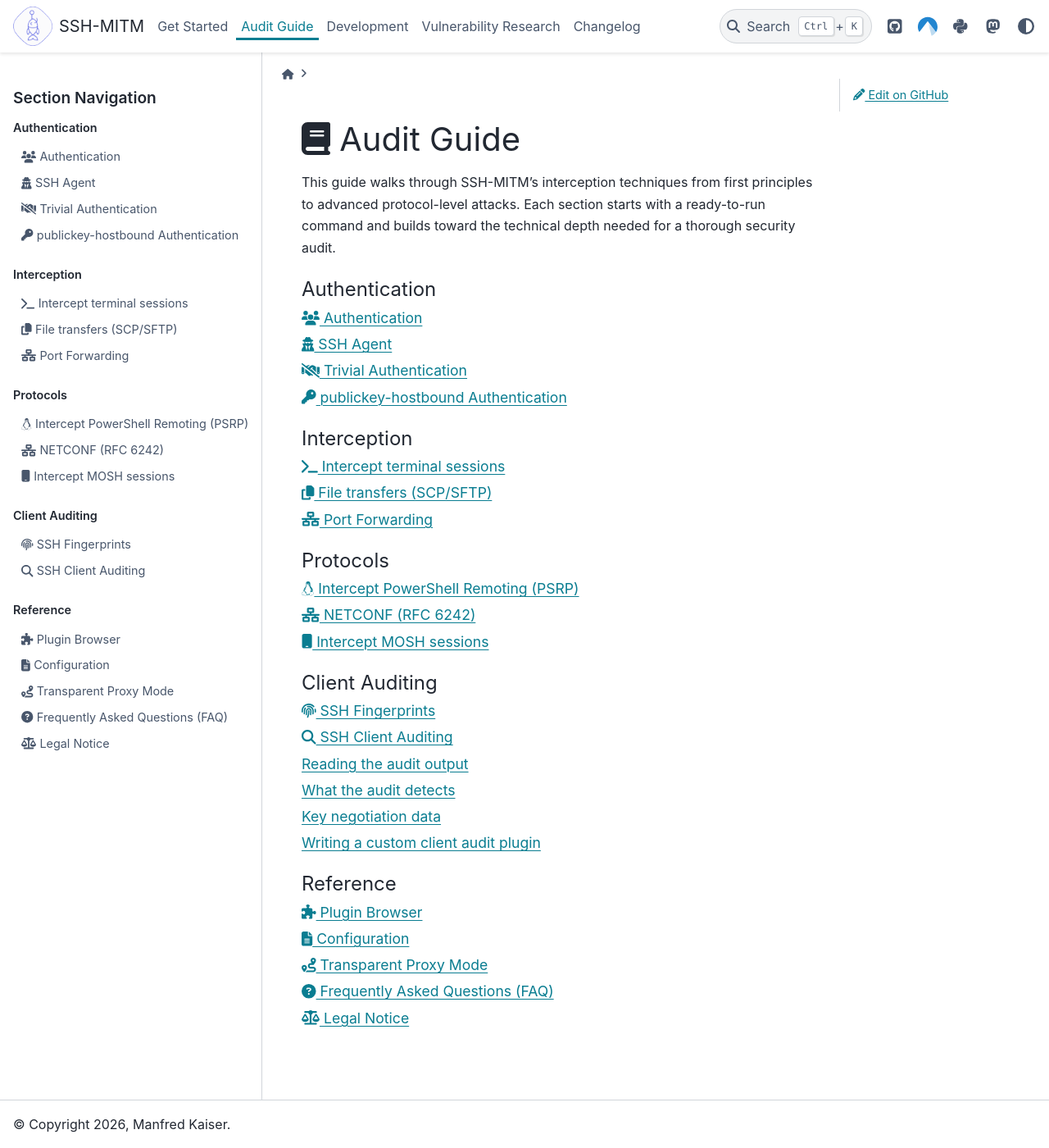
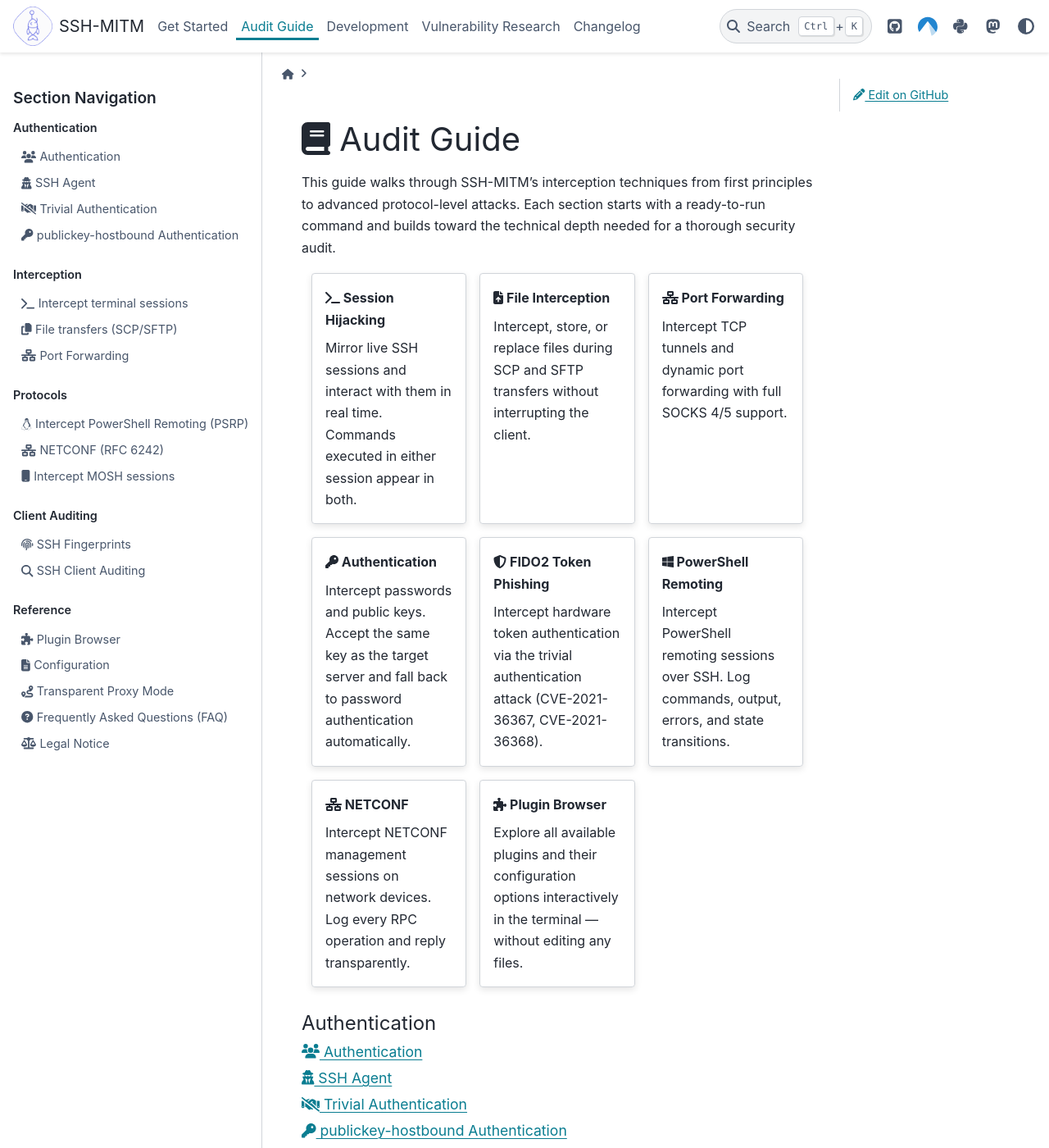
Before and after one commit to ssh-mitm/ssh-mitm, a Sphinx documentation site: the page built from doc/user_guide/index.rst, in a window 1280 px wide and 1400 px high. Shown: the whole window at 82% size. Built offline with Sphinx 7.4.7 and the PyData theme 0.15.4, drawn with Linux system fonts in a browser that asks for light colours; pages that are not in the unit, such as notebooks, are missing from menus; the version number is read from the project's files by our own code.

Commit message:
docs: move feature cards to Audit Guide index, simplify homepage to CTA + research

```diff
--- a/doc/user_guide/index.rst
+++ b/doc/user_guide/index.rst
@@ -5,6 +5,66 @@
 principles to advanced protocol-level attacks. Each section starts with
 a ready-to-run command and builds toward the technical depth needed for
 a thorough security audit.
+
+.. grid:: 1 2 3 3
+   :gutter: 3
+
+   .. grid-item-card:: :fas:`terminal` Session Hijacking
+      :link: sessions
+      :link-type: doc
+
+      Mirror live SSH sessions and interact with them in real time.
+      Commands executed in either session appear in both.
+
+   .. grid-item-card:: :fas:`file-arrow-up` File Interception
+      :link: file_transfer
+      :link-type: doc
+
+      Intercept, store, or replace files during SCP and SFTP transfers
+      without interrupting the client.
+
+   .. grid-item-card:: :fas:`network-wired` Port Forwarding
+      :link: portforwarding
+      :link-type: doc
+
+      Intercept TCP tunnels and dynamic port forwarding with full
+      SOCKS 4/5 support.
+
+   .. grid-item-card:: :fas:`key` Authentication
+      :link: authentication
+      :link-type: doc
+
+      Intercept passwords and public keys. Accept the same key as the
+      target server and fall back to password authentication automatically.
+
+   .. grid-item-card:: :fas:`shield-halved` FIDO2 Token Phishing
+      :link: trivialauth
+      :link-type: doc
+
+      Intercept hardware token authentication via the trivial
+      authentication attack (CVE-2021-36367, CVE-2021-36368).
+
+   .. grid-item-card:: :fab:`windows` PowerShell Remoting
+      :link: powershell
+      :link-type: doc
+
+      Intercept PowerShell remoting sessions over SSH. Log commands,
+      output, errors, and state transitions.
+
+   .. grid-item-card:: :fas:`network-wired` NETCONF
+      :link: netconf
+      :link-type: doc
+
+      Intercept NETCONF management sessions on network devices.
+      Log every RPC operation and reply transparently.
+
+   .. grid-item-card:: :fas:`puzzle-piece` Plugin Browser
+      :link: plugin_browser
+      :link-type: doc
+
+      Explore all available plugins and their configuration options
+      interactively in the terminal — without editing any files.
+
 
 .. toctree::
    :caption: Authentication
```
Also changed, not shown: doc/index.rst (+11 -32 lines).
